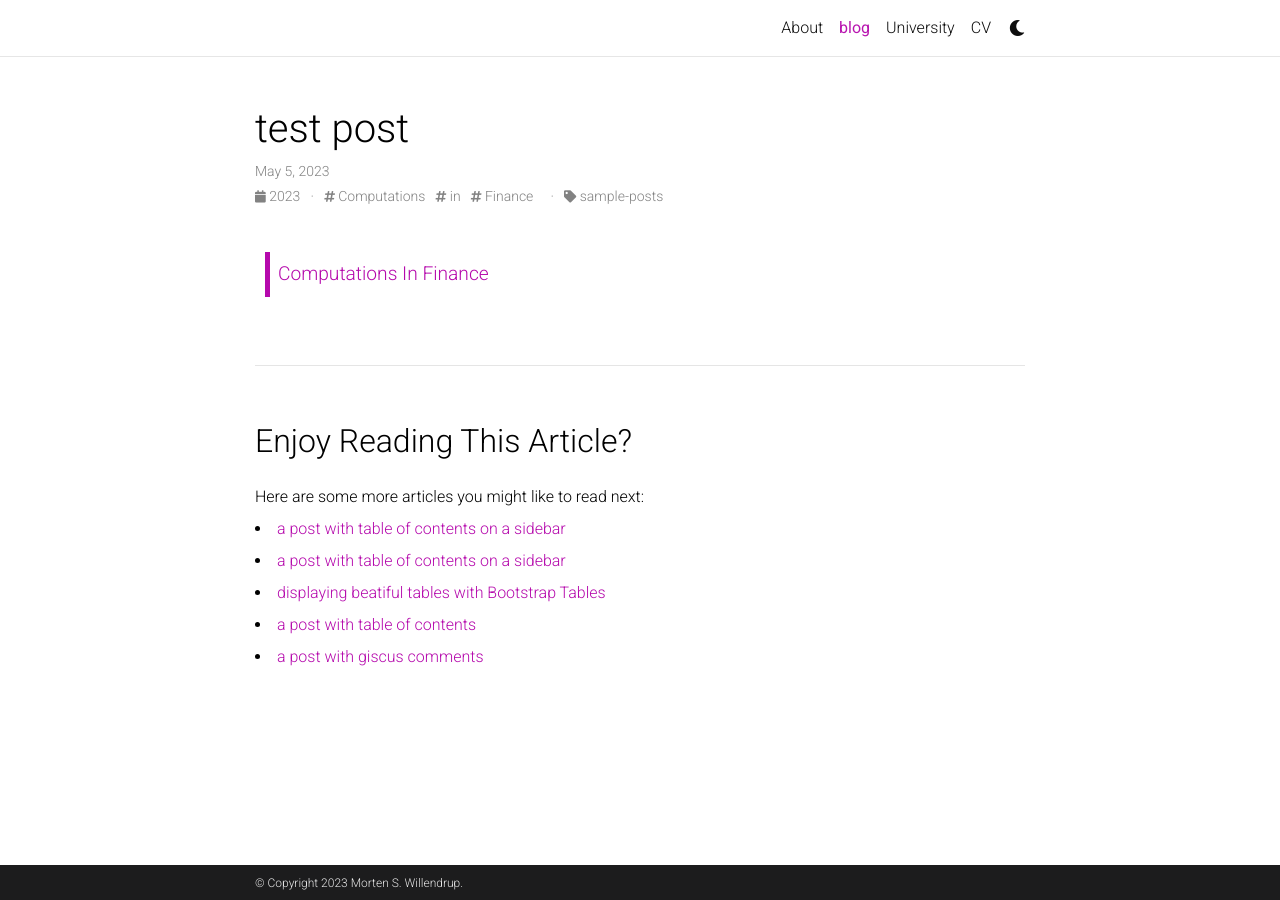
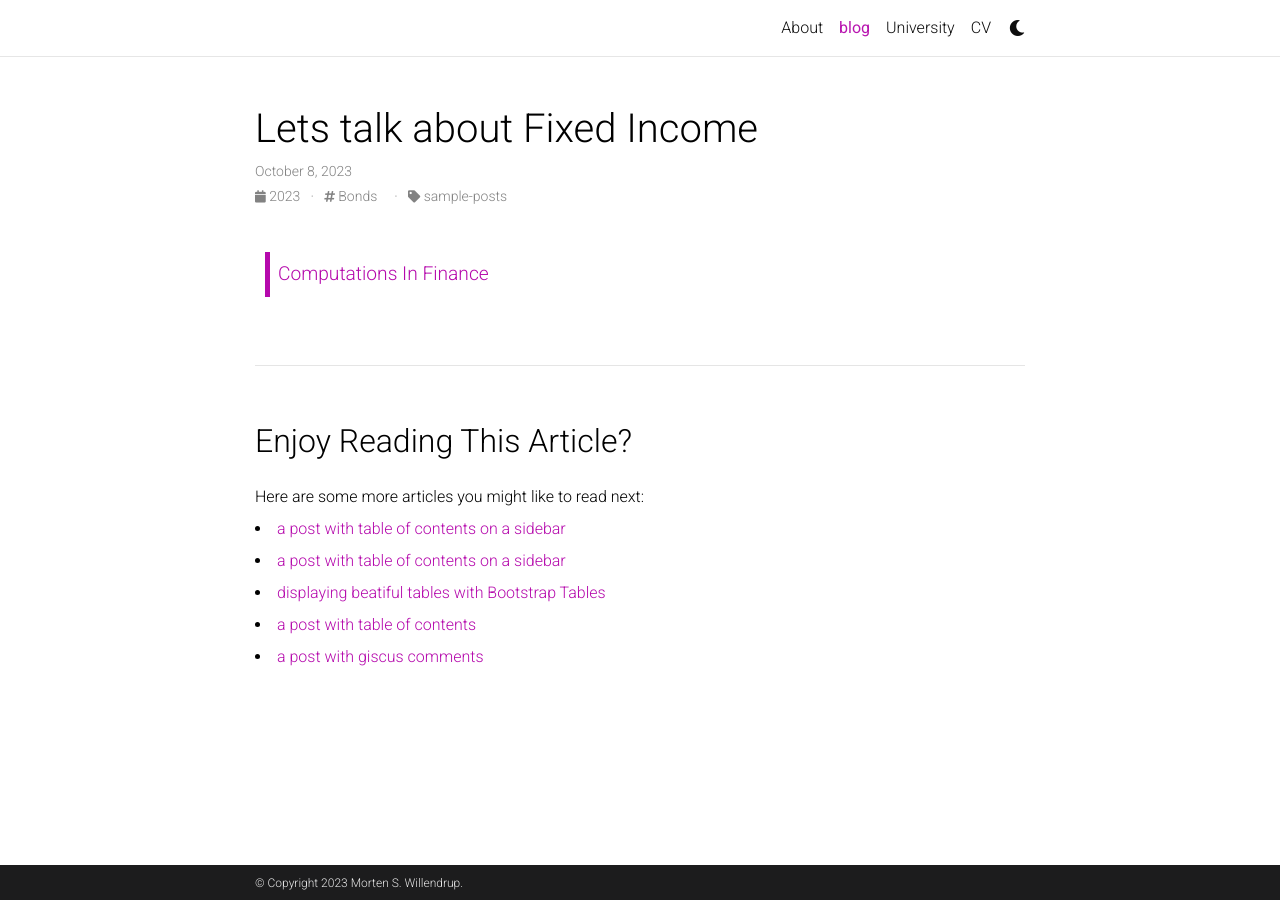
Before and after one commit to MortenWillendrup/MortenWIllendrup.github.io, a Jekyll site: the page built from _posts/2023-05-05-test.md, in a window 1280 px wide. Built offline with Jekyll 4.4.1, drawn with Linux system fonts in a browser that asks for light colours; comment, search, counter and statistics services are not loaded; a style sheet for code colours, icons or effects is not loaded.

Commit message:
Updated a post

```diff
--- a/_posts/2023-05-05-test.md
+++ b/_posts/2023-05-05-test.md
@@ -1,9 +1,9 @@
 ---
 layout: post
-title:  test post
-date:   2023-05-05 23:43:16
-description: sample post
-tags: Computations in Finance
+title:  Lets talk about Fixed Income
+date:   2023-10-08
+description: Bonds and Interest Rate Derivatives
+tags: Bonds
 categories: sample-posts
 ---
 
```
